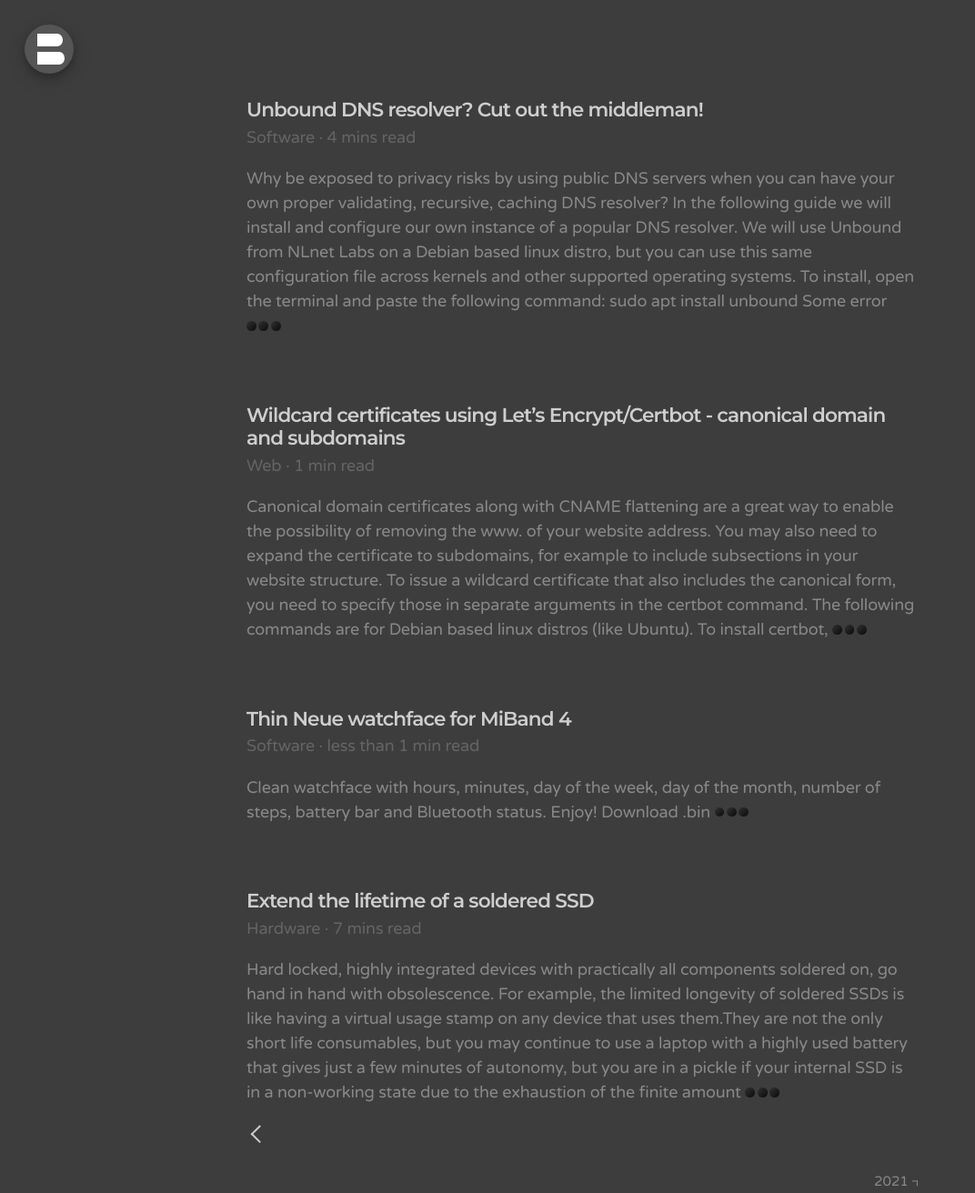
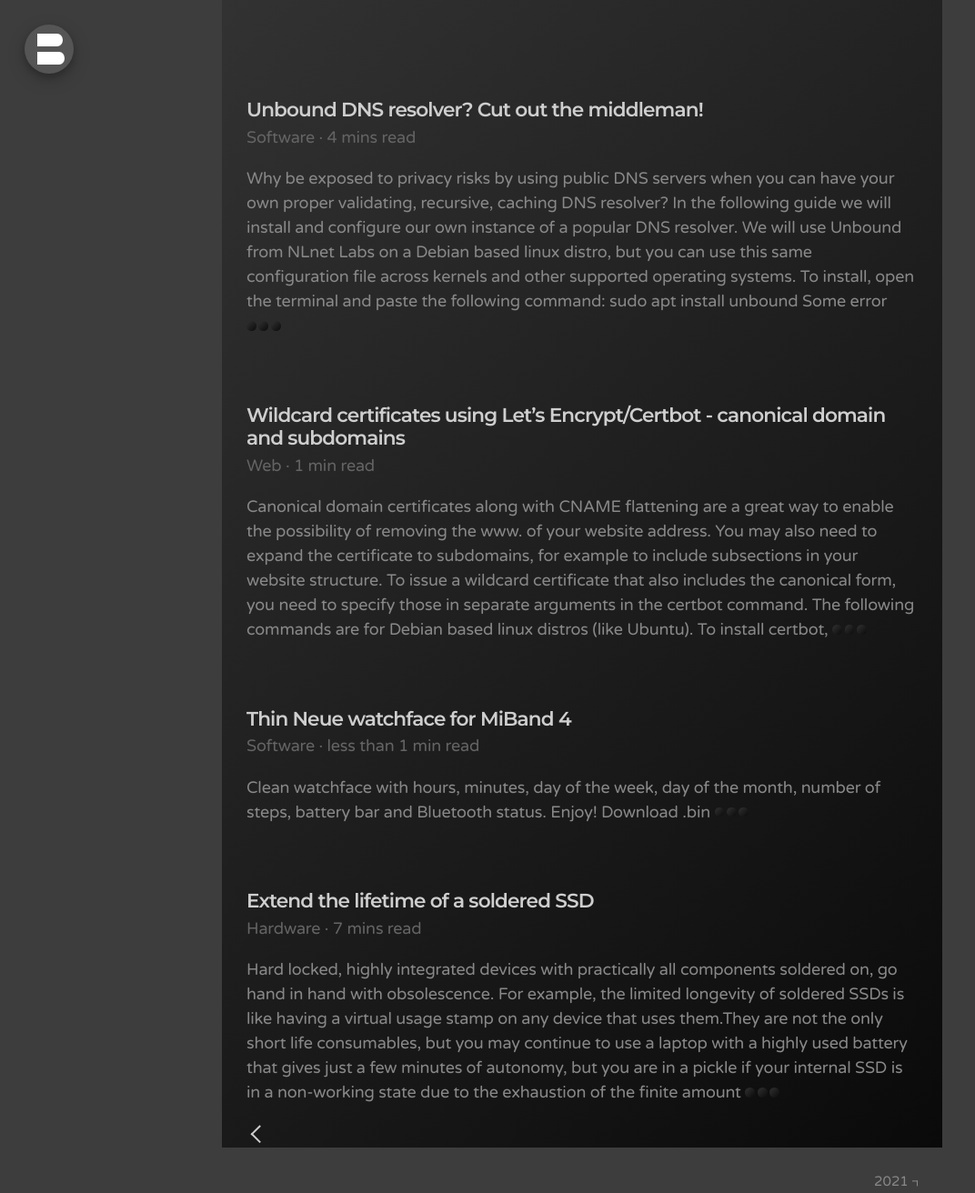
Before and after one commit to bonina/bonina.github.io, a Jekyll site: the page built from index.html, in a window 1280 px wide. Shown: the whole page at 91% size, without its empty margins (0-1072 px from the left). Built offline with Jekyll 4.4.1, drawn with Linux system fonts in a browser that asks for light colours; the list of posts is cut into pages by our own code.

Commit message:
Update _layout.scss

```diff
--- a/_sass/_layout.scss
+++ b/_sass/_layout.scss
@@ -5,6 +5,7 @@
   padding-top: 2rem;
   margin-left: auto;
   margin-right: auto;
+  background: linear-gradient(135deg, rgba(50,50,50,1) 0%,rgba(10,10,10,1) 100%);
 }
 
 .wrap {
@@ -25,7 +26,7 @@
   left: 0;
   z-index: 1;
   //padding: 4em;
-  background: linear-gradient(135deg, rgba(50,50,50,1) 0%,rgba(10,10,10,1) 100%);
+//background: linear-gradient(135deg, rgba(50,50,50,1) 0%,rgba(10,10,10,1) 100%);
   //background:rgba(0,0,0,.2);
   //background: #0A0A0A;
   //background-size: 200%;
```
